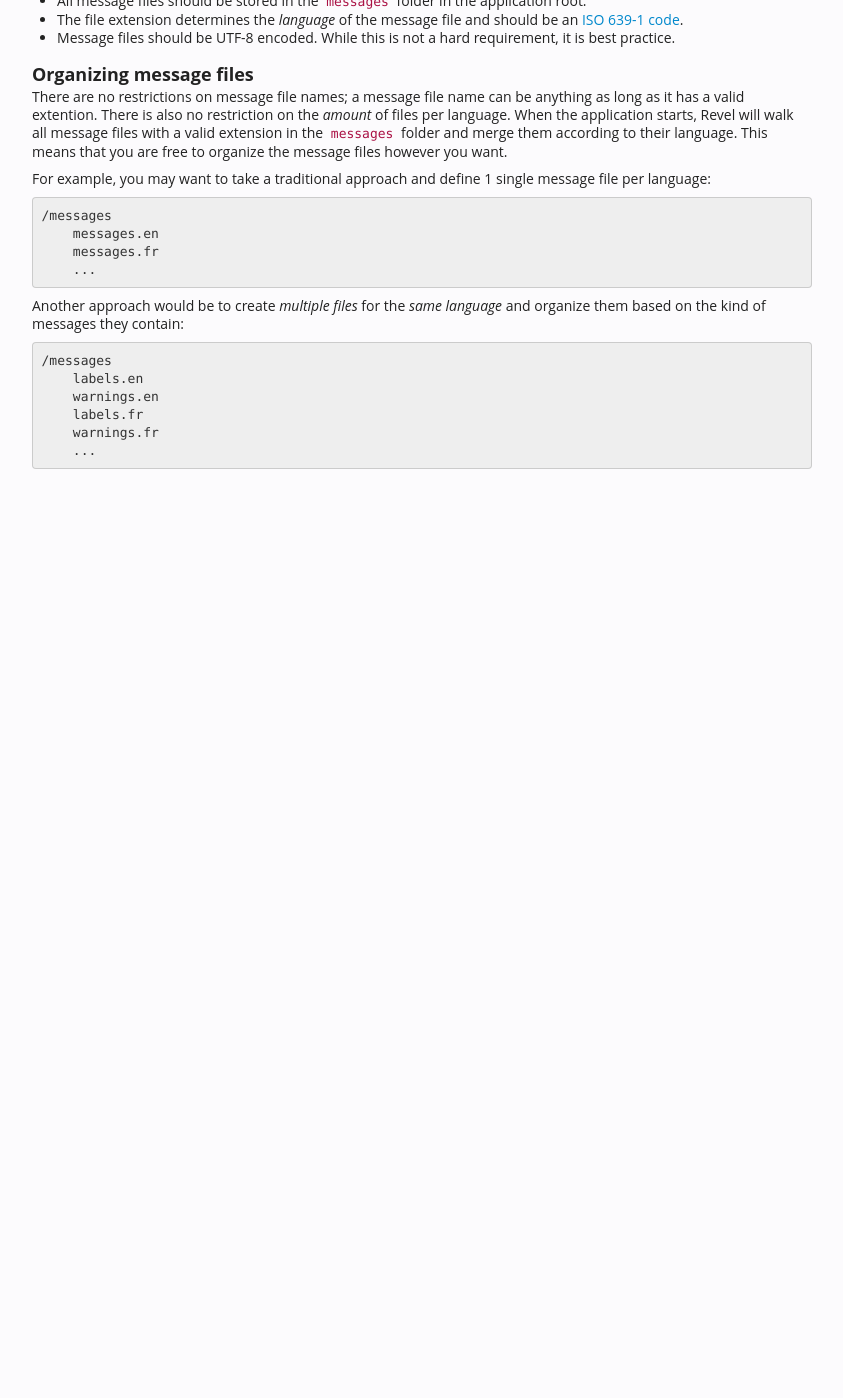
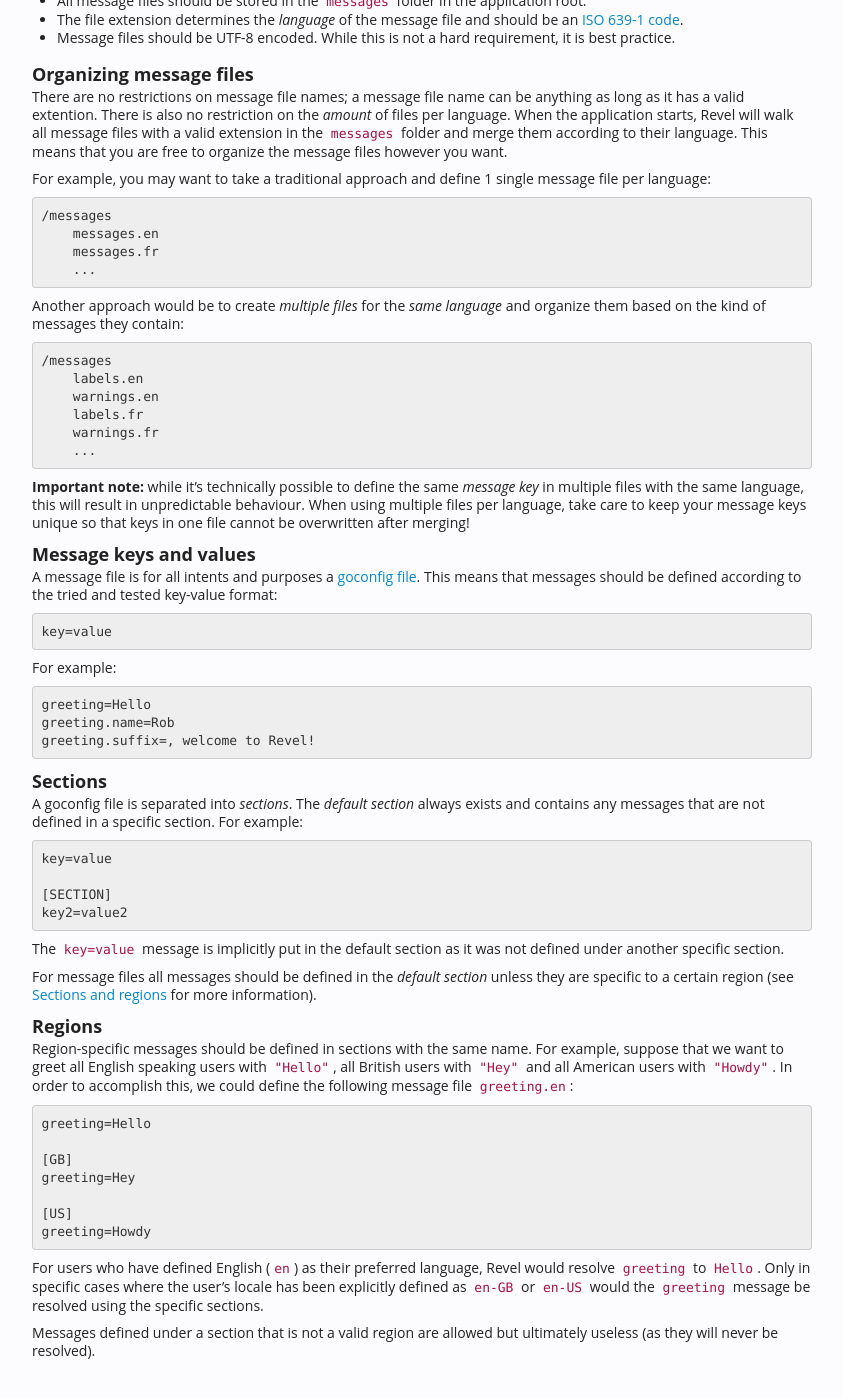
Before and after one commit to revel/revel, a Jekyll site: the page built from manual/i18n-messages.md, in a window 1280 px wide and 1400 px high, scrolled down 705 px. Shown: the whole window, without its empty margins (298-1141 px from the left). Built offline with Jekyll 4.4.1, drawn with Linux system fonts in a browser that asks for light colours; before the commit the page ends 1223 px from its top, so only the background shows below that.

Commit message:
Update i18n manual documentation

```diff
--- a/manual/i18n-messages.md
+++ b/manual/i18n-messages.md
@@ -59,3 +59,51 @@ Another approach would be to create *multiple files* for the *same language* and
         labels.fr
         warnings.fr
         ...
+
+**Important note:** while it's technically possible to define the same *message key* in multiple files with the same language, this will result in unpredictable behaviour.
+When using multiple files per language, take care to keep your message keys unique so that keys in one file cannot be overwritten after merging!
+
+### Message keys and values
+
+A message file is for all intents and purposes a [goconfig file](https://github.com/robfig/goconfig). This means that messages should be defined according to the tried and
+tested key-value format:
+
+    key=value
+
+For example:
+
+    greeting=Hello
+    greeting.name=Rob
+    greeting.suffix=, welcome to Revel!
+
+### Sections
+
+A goconfig file is separated into *sections*. The *default section* always exists and contains any messages that are not defined in a specific section. For example:
+
+    key=value
+
+    [SECTION]
+    key2=value2
+
+The `key=value` message is implicitly put in the default section as it was not defined under another specific section.
+
+For message files all messages should be defined in the *default section* unless they are specific to a certain region (see
+[Sections and regions](#regions) for more information).
+
+### Regions
+
+Region-specific messages should be defined in sections with the same name. For example, suppose that we want to greet all English speaking users with `"Hello"`, all British
+users with `"Hey"` and all American users with `"Howdy"`. In order to accomplish this, we could define the following message file `greeting.en`:
+
+    greeting=Hello
+
+    [GB]
+    greeting=Hey
+
+    [US]
+    greeting=Howdy
+
+For users who have defined English (`en`) as their preferred language, Revel would resolve `greeting` to `Hello`. Only in specific cases where the user's locale has been
+explicitly defined as `en-GB` or `en-US` would the `greeting` message be resolved using the specific sections.
+
+Messages defined under a section that is not a valid region are allowed but ultimately useless (as they will never be resolved).
```
